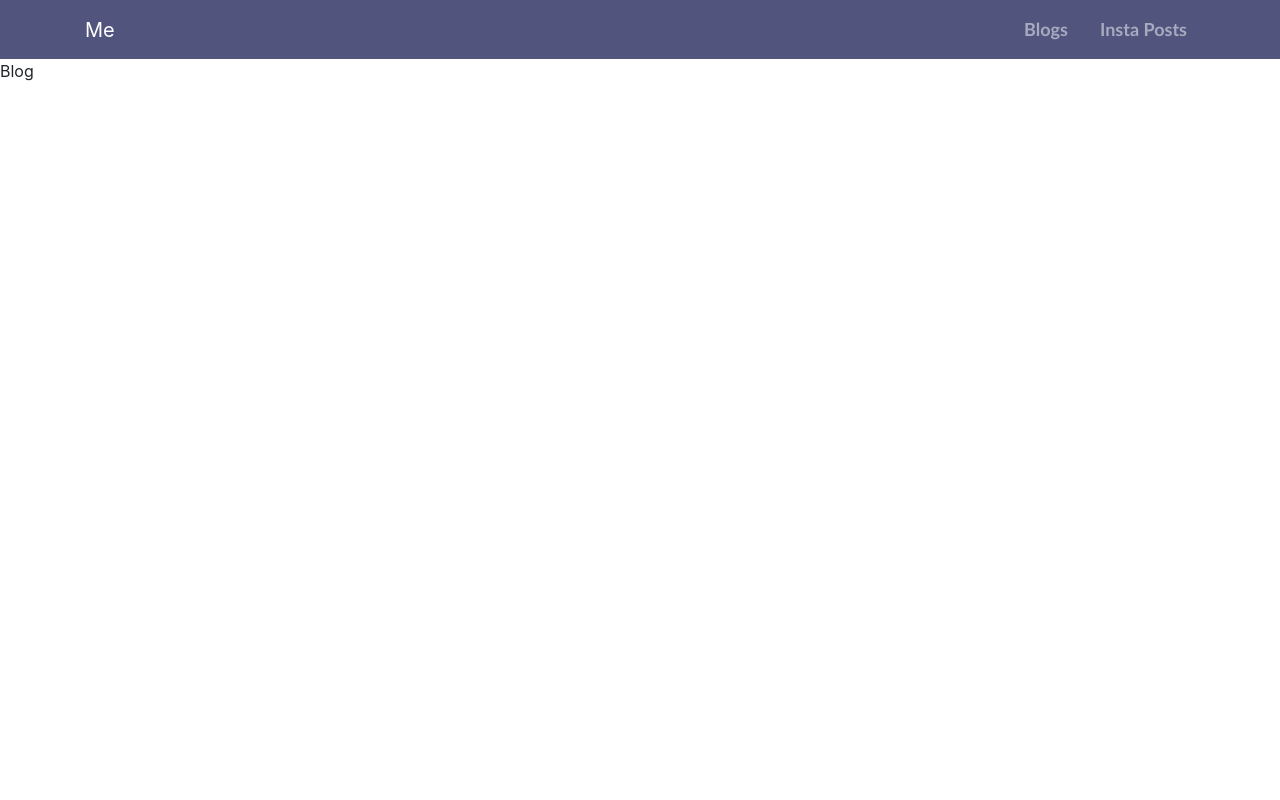
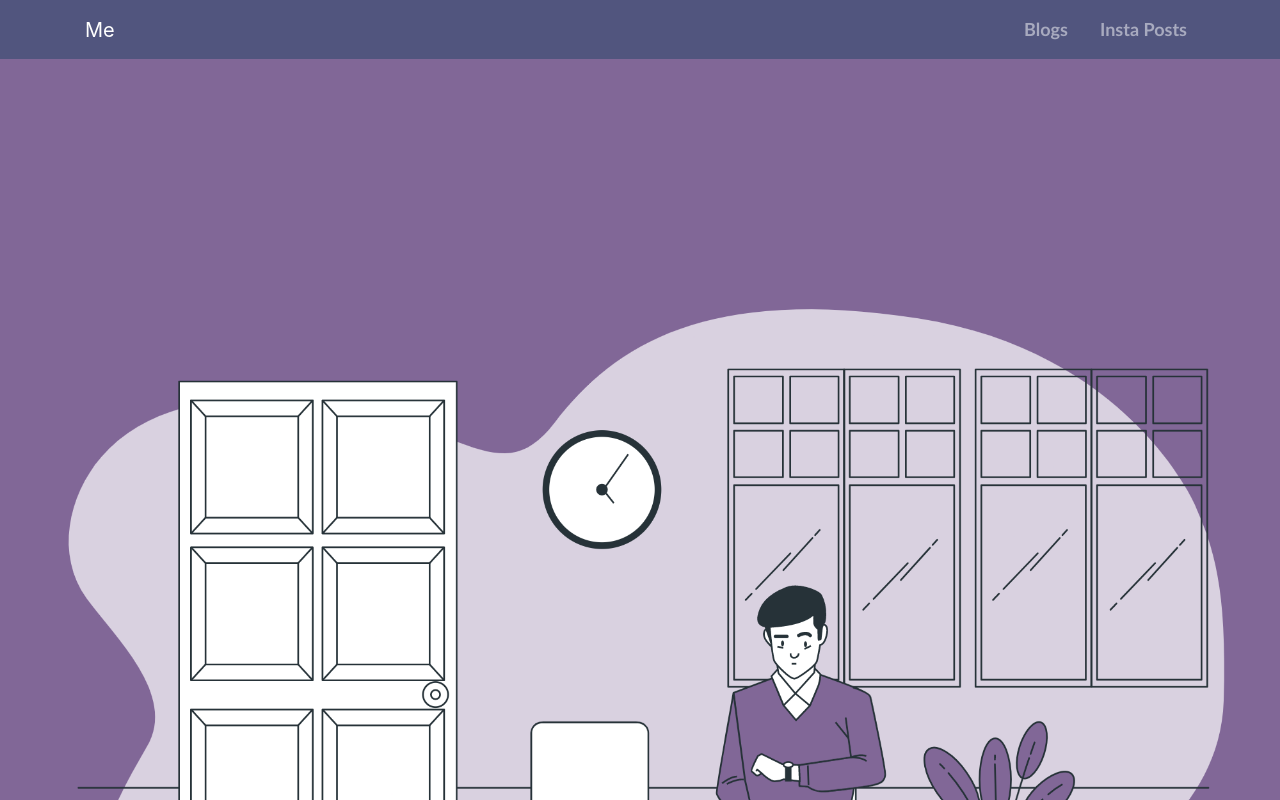
Before and after one commit to fouzaan/myportfolio, a React (Create React App) app: page /blogs in a window 1280 px wide. Shown: the top 800 px of the page. Built offline with nearby package versions, Linux system fonts and the light colour scheme.

Commit message:
commit0.1.3

```diff
--- a/package.json
+++ b/package.json
@@ -1,4 +1,5 @@
 {
+  "homepage": "http://fouzaan.github.io/myportfolio",
   "name": "myportfolio",
   "version": "0.1.0",
   "private": true,
@@ -17,6 +18,8 @@
   },
   "scripts": {
     "start": "react-scripts start",
+    "predeploy": "npm run build",
+    "deploy": "gh-pages -d build",
     "build": "react-scripts build",
     "test": "react-scripts test",
     "eject": "react-scripts eject"
--- /dev/null
+++ b/src/Screens/Blog/Blog.css
@@ -0,0 +1,17 @@
+.blog_container {
+  display: flex;
+  flex: 1;
+  flex-direction: column;
+  justify-content: center;
+  align-items: center;
+  height: 100%;
+  width: 100%;
+  background-color: #816797;
+}
+
+.imgWaiting {
+  display: flex;
+  flex: 1;
+  width: 100%;
+  height: auto;
+}
--- a/src/Screens/Blog/Blog.js
+++ b/src/Screens/Blog/Blog.js
@@ -1,7 +1,16 @@
 import React from "react";
-
+import "./Blog.css";
 function Blog() {
-  return <div>Blog</div>;
+  return (
+    <div className="blog_container">
+      <img
+        className="imgWaiting"
+        src={require("./Waiting-bro.png")}
+        alt="me coding illustration"
+      ></img>
+      <h1 className="SubTitleText"> Coming Soon!</h1>
+    </div>
+  );
 }
 
 export default Blog;
--- a/src/Screens/InstaPosts/InstaPosts.js
+++ b/src/Screens/InstaPosts/InstaPosts.js
@@ -1,7 +1,16 @@
 import React from "react";
 
 function InstaPosts() {
-  return <div>InstaPosts</div>;
+  return (
+    <div className="blog_container">
+      <img
+        className="imgWaiting"
+        src={require("./Waiting-bro.png")}
+        alt="me coding illustration"
+      ></img>
+      <h1 className="SubTitleText"> Coming Soon!</h1>
+    </div>
+  );
 }
 
 export default InstaPosts;
```
Also changed, not shown: src/Screens/InstaPosts/Instaposts.css (added, +10 -0 lines), src/Screens/Blog/Waiting-bro.png (added), src/Screens/InstaPosts/Waiting-bro.png (added).
